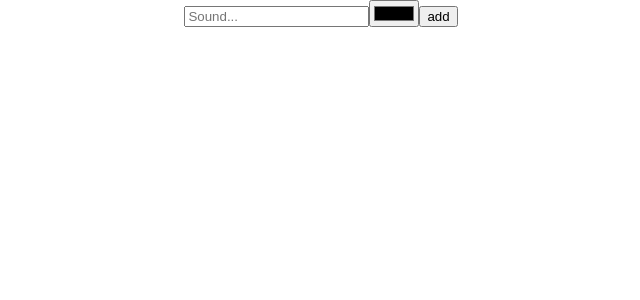
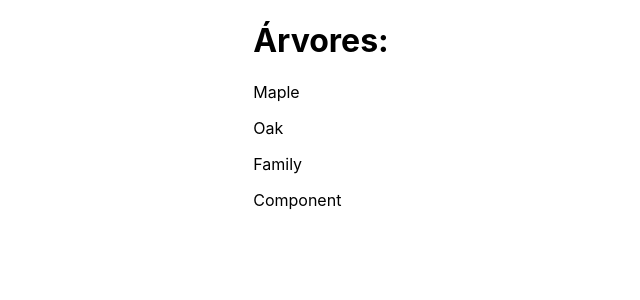
Before and after one commit to freitas022/reactjs-building-an-interface, a React (Create React App) app: page / in a window 1280 px wide. Shown: the top 300 px of the page, without its empty margins (319-959 px from the left). Built offline with nearby package versions, Linux system fonts and the light colour scheme.

Commit message:
create context part 1

```diff
--- a/src/App.js
+++ b/src/App.js
@@ -1,29 +1,25 @@
+import { createContext } from "react";
 import "./App.css";
-import { useInput } from "./components/UseInput";
+
+export const TreeContext = createContext();
+
+const trees = [
+  { id: 1, type: "Maple" },
+  { id: 2, type: "Oak" },
+  { id: 3, type: "Family" },
+  { id: 4, type: "Component" },
+];
 
 function App() {
 
-  const [soundProps, resetSound] = useInput("");
-  const [colorProps, resetColor] = useInput("#000000");
-
-  const submit = (e) => {
-    e.preventDefault();
-    alert(`${soundProps.value} sounds like ${colorProps.value}`);
-    resetColor("#000000");
-    resetSound("");
-  }
-
   return (
     <>
-      <form onSubmit={submit}>
-        <input type="text" placeholder="Sound..."
-          {... soundProps}
-          />
-        <input type="color"
-          {... colorProps}
-          />
-        <button>add</button>
-      </form>
+      <TreeContext.Provider value={{ trees }}>
+        <h1>Árvores: </h1>
+        {trees.map(t => (
+          <p key={t.id}>{t.type}</p>
+        ))}
+      </TreeContext.Provider>
     </>
   );
 }
```
